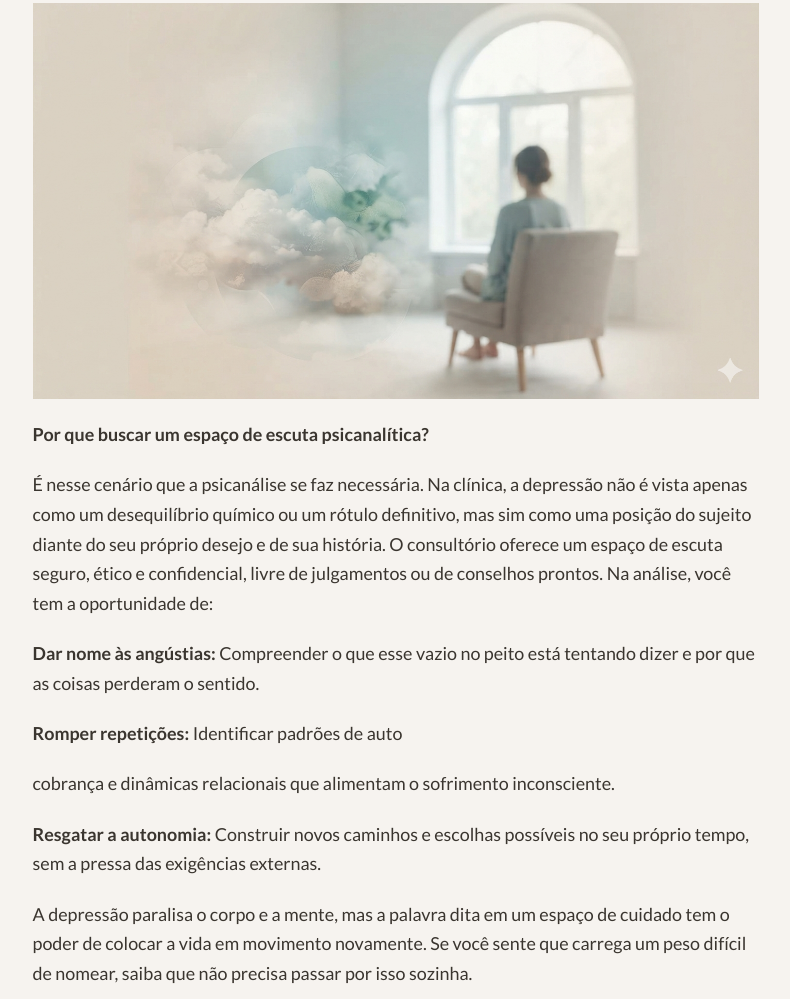
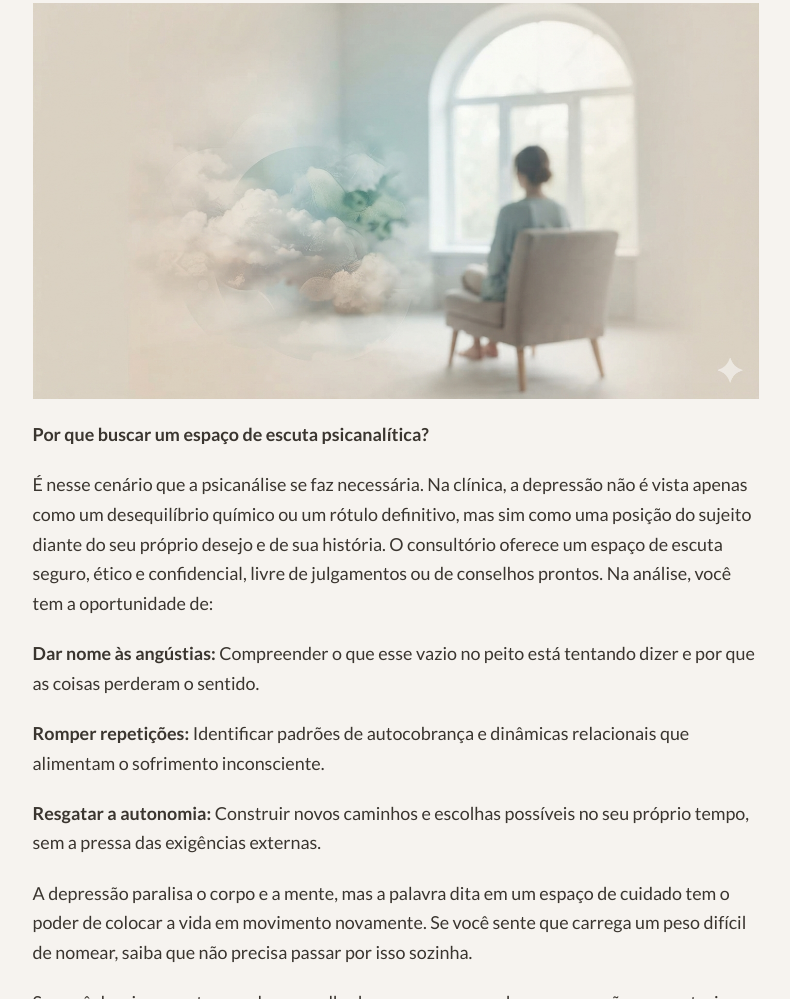
Before and after one commit to GiovannaPsicanalista/giovannapsicanalista.github.io, an Eleventy site: page src/reflexoes/posts/o-vazio-da-depressão-e-a-importância-de-um-espaço-de-escuta-próprio.md in a window 1280 px wide. Shown: the part 1353-2352 px from the top of the page, without its empty margins (244-1034 px from the left). Built offline with nearby package versions, Linux system fonts and the light colour scheme; Eleventy itself is replaced by a stand-in of ours; files that its build step writes are made by us from their sources.

Commit message:
Update Post “o-vazio-da-depressão-e-a-importância-de-um-espaço-de-escuta-próprio”

```diff
--- a/src/reflexoes/posts/o-vazio-da-depressão-e-a-importância-de-um-espaço-de-escuta-próprio.md
+++ b/src/reflexoes/posts/o-vazio-da-depressão-e-a-importância-de-um-espaço-de-escuta-próprio.md
@@ -3,7 +3,7 @@ title: O Vazio da Depressão e a Importância de um Espaço de Escuta Próprio
 date: 2026-09-01
 description: Sentindo o peso e o vazio da depressão? Entenda por que desabafos e remédios às vezes não bastam e como a escuta psicanalítica pode te ajudar. Acesse.
 resumo: A depressão paralisa o cotidiano e gera um vazio que desabafos e remédios nem sempre conseguem preencher...
-tempoLeitura: '5'
+tempoLeitura: 5 min
 cover: ''
 coverAlt: ''
 draft: false
@@ -29,9 +29,7 @@ Muitas pessoas recorrem exclusivamente aos medicamentos na busca por uma soluç
 
 **Dar nome às angústias:** Compreender o que esse vazio no peito está tentando dizer e por que as coisas perderam o sentido.
 
-**Romper repetições:** Identificar padrões de auto
-
-cobrança e dinâmicas relacionais que alimentam o sofrimento inconsciente.
+**Romper repetições:** Identificar padrões de autocobrança e dinâmicas relacionais que alimentam o sofrimento inconsciente.
 
 **Resgatar a autonomia:** Construir novos caminhos e escolhas possíveis no seu próprio tempo, sem a pressa das exigências externas.
 
```
